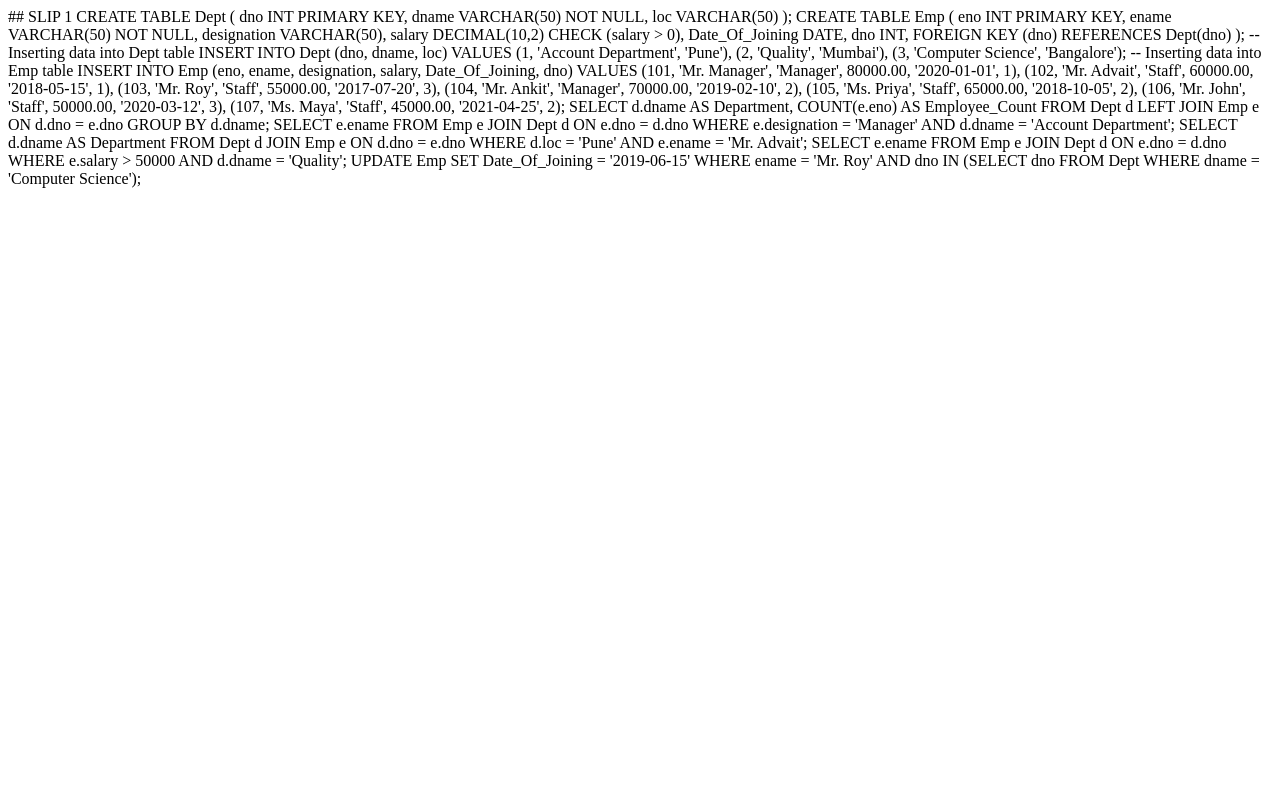
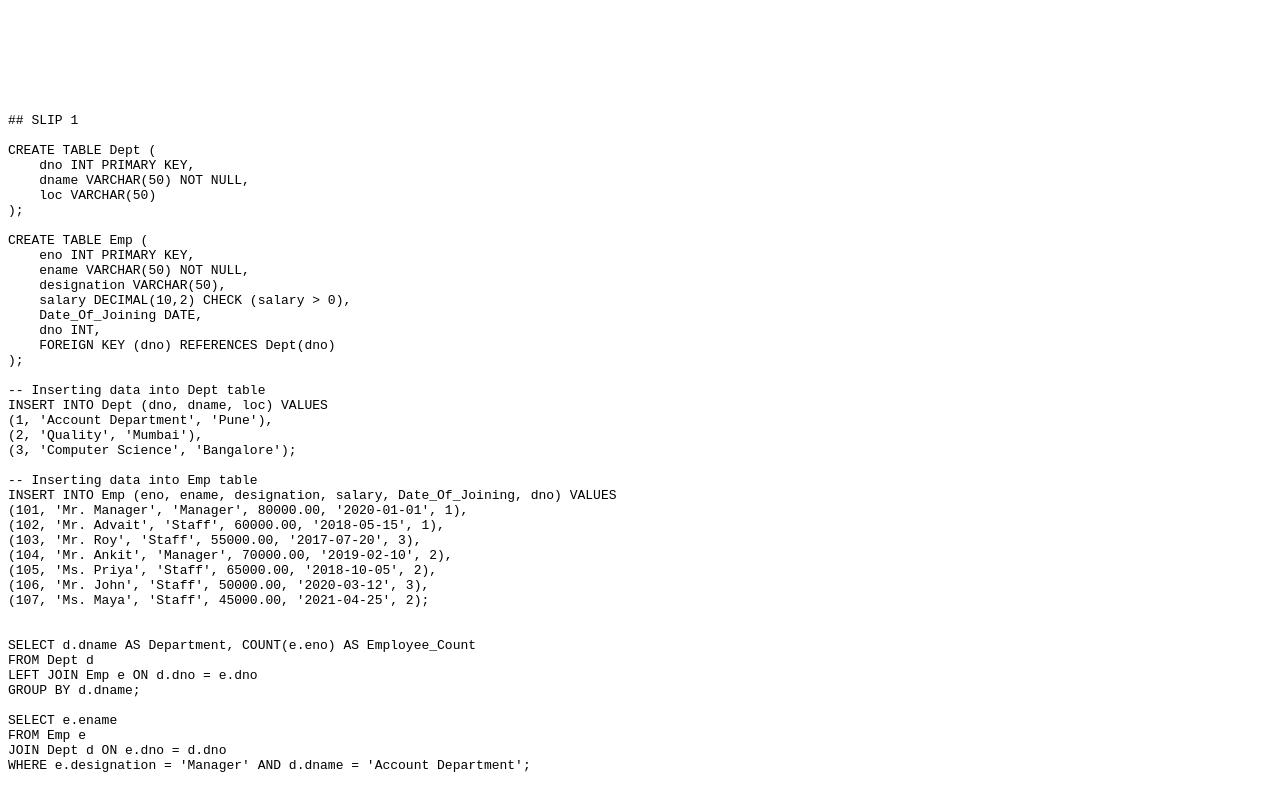
Before and after one commit to Gopalj25/dbms, a plain HTML site: page index.html in a window 1280 px wide. Shown: the top 788 px of the page. Drawn offline with Linux system fonts and the light colour scheme.

Commit message:
Update index.html

```diff
--- a/index.html
+++ b/index.html
@@ -1,4 +1,11 @@
-<html>
+<html >
+
+<body>
+<pre>
+
+<code>
+
+
 
 
 
@@ -61,5 +68,8 @@ UPDATE Emp
 SET Date_Of_Joining = '2019-06-15'
 WHERE ename = 'Mr. Roy' AND dno IN (SELECT dno FROM Dept WHERE dname = 'Computer Science');
 
+</code>
+</pre>
 
+</body>
 </html>
```
